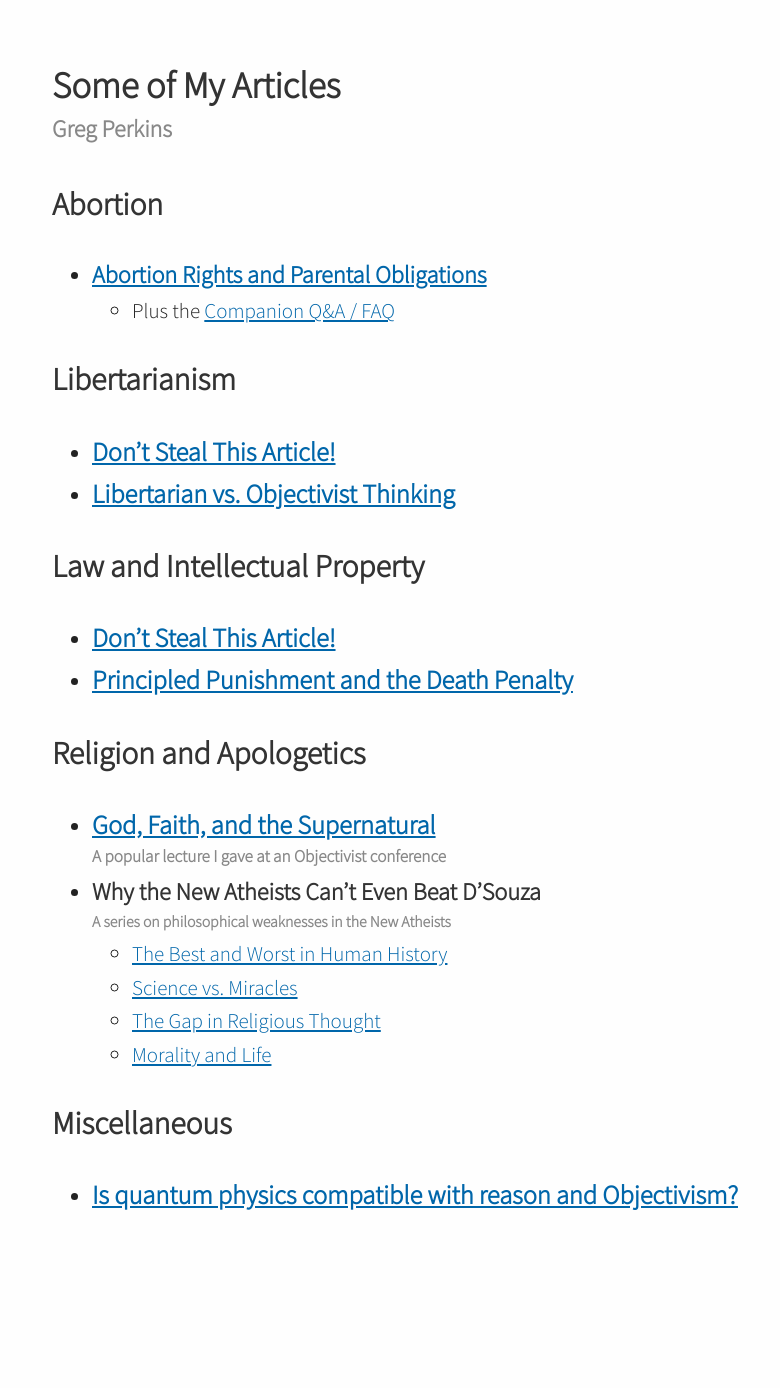
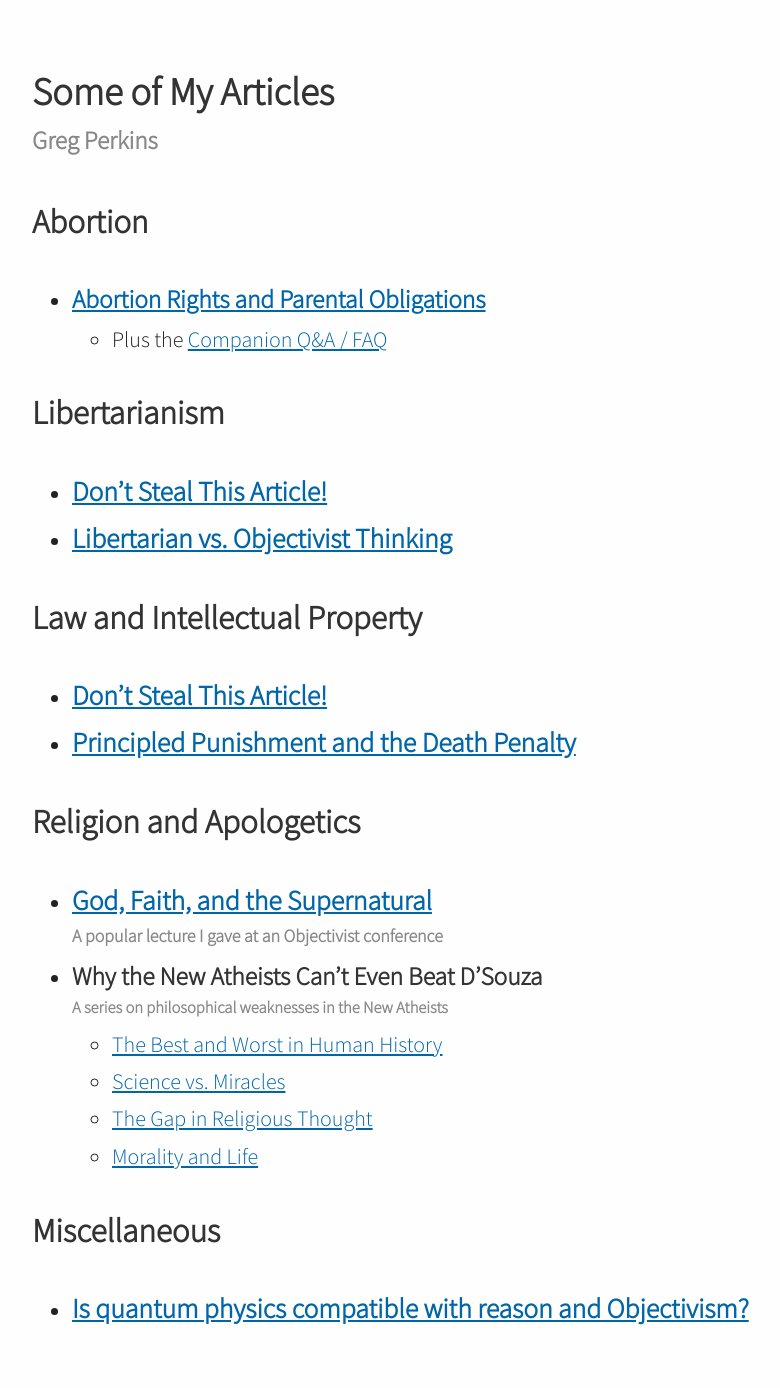
Before and after one commit to gpsites/ecosmos.com, a Jekyll site: the page built from articles/index.md, in a window 1280 px wide. Shown: the whole page, without its empty margins (168-948 px from the left). Built offline with Jekyll 4.4.1, drawn with Linux system fonts in a browser that asks for light colours; before the commit the page ends 1269 px from its top, so only the background shows below that.

Commit message:
Update article.css

```diff
--- a/styles/article.css
+++ b/styles/article.css
@@ -1,7 +1,7 @@
 html {
   font-family: 'Source Sans Pro', serif;
-  font-size: 21px;
-  line-height: 1.6;
+  font-size: 22px;
+  line-height: 1.7;
   color: #222;
   font-weight: normal;
 }
```
